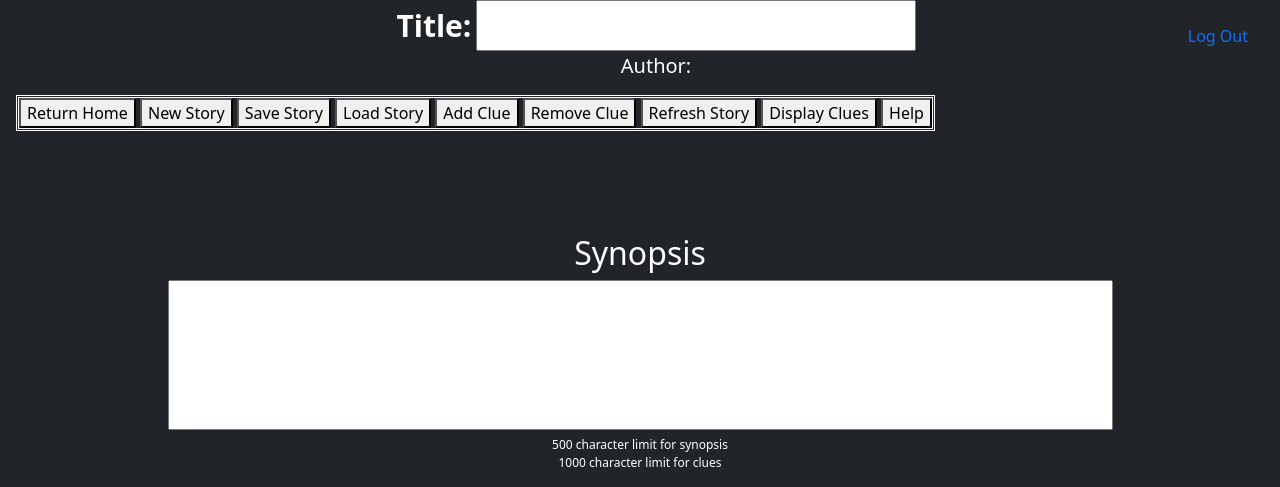
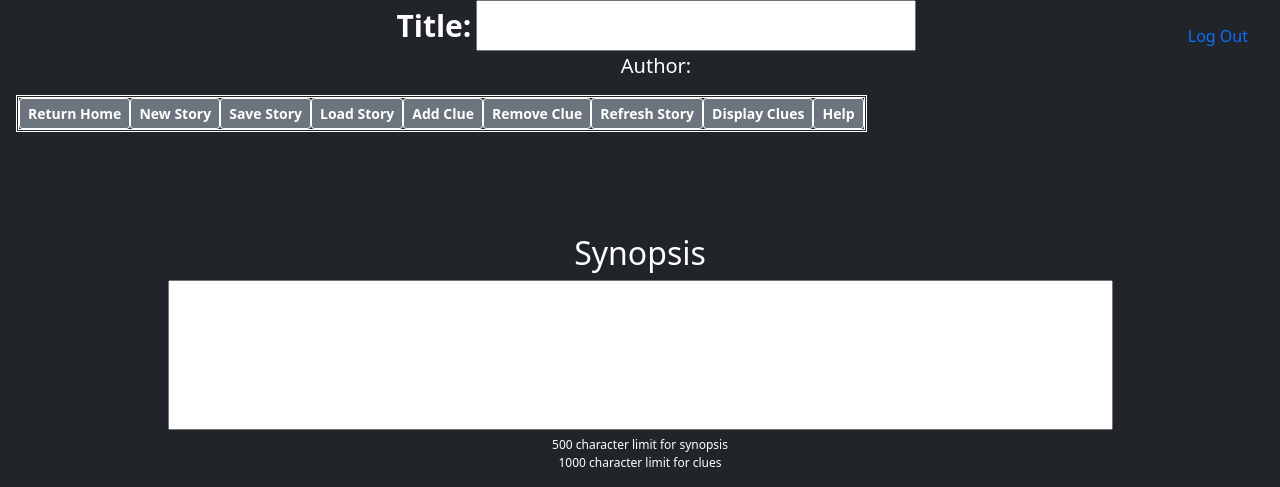
Before and after one commit to JACruz812/MysteryInc447, a Django app: page /storycreator/ in a window 1280 px wide. Shown: the top 487 px of the page. Run offline with Django 3.2, Linux system fonts and the light colour scheme.

Commit message:
Updated Storyboard.html and the tutorials to more accurate information.

```diff
--- a/mysite/templates/Storyboard.html
+++ b/mysite/templates/Storyboard.html
@@ -55,7 +55,7 @@
             div.Story_Title {
                 top: 0px;
                 width: 100%;
-                position: fixed;
+                position: absolute;
             }
             div.Button_Bar {
                 top: 95px;
@@ -281,16 +280,18 @@
             story(partially completed), saving a story(unimplemented), loading a story
             (unimplemented), and adding a new clue to the story board(unimplemented)-->
         <div class="Button_Bar">
+            <nav class="nav nav-masthead justify-content-center float-md-end">
+                    <button id="returnHomeButton" onclick="return_to_home();" class="btn btn-sm btn-secondary fw-bold border-white bg-blue" type="button" title="Return back to the home page">Return Home</button>
+                    <button id="new_story" onclick="start_new_story();" class="btn btn-sm btn-secondary fw-bold border-white bg-blue" type="button" title="Start a new story">New Story</button>
+                    <button id="save" onclick="save_story();" class="btn btn-sm btn-secondary fw-bold border-white bg-blue" type="button" title="Save your current story">Save Story</button>
+                    <button id="load" onclick="load_story();" class="btn btn-sm btn-secondary fw-bold border-white bg-blue" type="button" title="Load in a previous story">Load Story</button>
+                    <button id="add" onclick="add_clue();" class="btn btn-sm btn-secondary fw-bold border-white bg-blue" type="button" title="Add a clue to this story">Add Clue</button>
+                    <button id="remove" onclick="remove_clue();" class="btn btn-sm btn-secondary fw-bold border-white bg-blue" type="button" title="Remove a clue from this story">Remove Clue</button>
+                    <button id="refresh" onclick="refresh_story();" class="btn btn-sm btn-secondary fw-bold border-white bg-blue" type="button" title="Refresh your story">Refresh Story</button>
+                    <button id="displayclues" onclick="display_clues();" class="btn btn-sm btn-secondary fw-bold border-white bg-blue" type="button" title="Display the clues to your story">Display Clues</button>
+                    <button id="help" onclick="need_help();" class="btn btn-sm btn-secondary fw-bold border-white bg-blue" type="button" title="Need help? Click here!">Help</button>
+            </nav>
 
-                    <button id="returnHomeButton" onclick="return_to_home();" type="button" title="Return back to the home page">Return Home</button>
-                    <button id="new_story" onclick="start_new_story();" type="button" title="Start a new story">New Story</button>
-                    <button id="save" onclick="save_story();" type="button" title="Save your current story">Save Story</button>
-                    <button id="load" onclick="load_story();" type="button" title="Load in a previous story">Load Story</button>
-                    <button id="add" onclick="add_clue();" type="button" title="Add a clue to this story">Add Clue</button>
-                    <button id="remove" onclick="remove_clue();" type="button" title="Remove a clue from this story">Remove Clue</button>
-                    <button id="refresh" onclick="refresh_story();" type="button" title="Refresh your story">Refresh Story</button>
-                    <button id="displayclues" onclick="display_clues();" type="button" title="Display the clues to your story">Display Clues</button>
-                    <button id="help" onclick="need_help();" type="button" title="Need help? Click here!">Help</button>
         </div>
         <!------------------------------------------------------------------------------->
 
```
Also changed, not shown: other parts of mysite/templates/Storyboard.html (+17 -15 lines).
